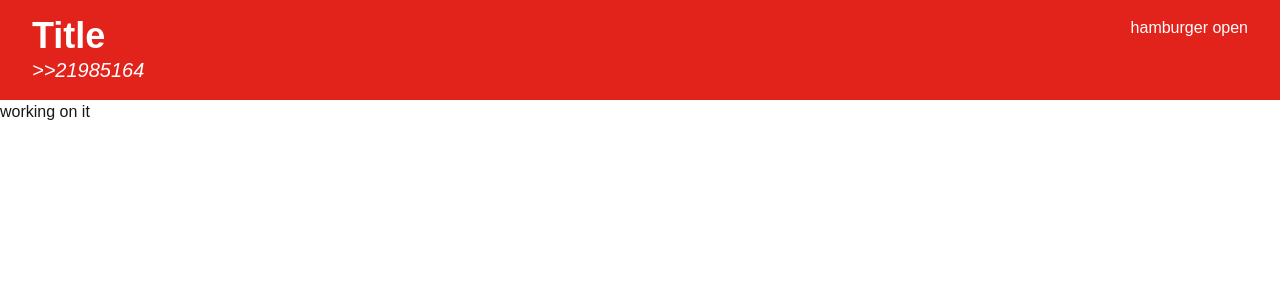
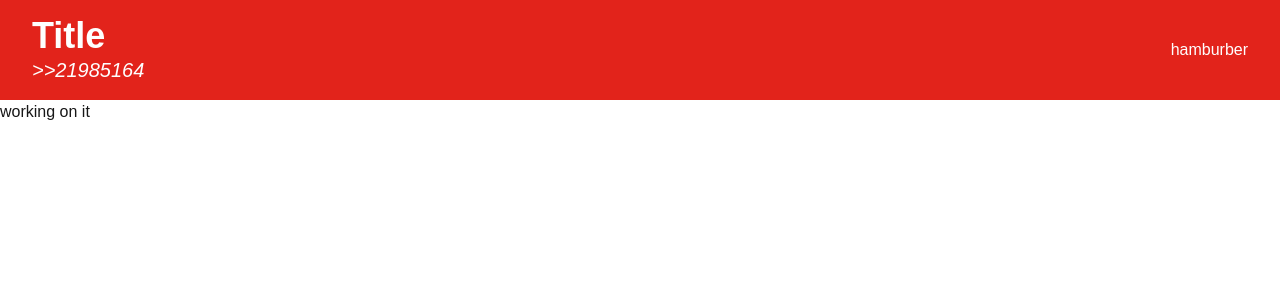
Before and after one commit to ml-sutton/cse3cwa_assignment1, a Next.js app in the folder code/: page / in a window 1280 px wide. Shown: the top 300 px of the page. Built offline with nearby package versions, Linux system fonts and the light colour scheme.

Commit message:
ending work on cse3cwa assignment 1 for today

```diff
--- a/code/src/components/global/header/hamburgerMenu/hamburgerButton.tsx
+++ b/code/src/components/global/header/hamburgerMenu/hamburgerButton.tsx
@@ -8,11 +8,12 @@ interface HamburgerButtonPropTypes {
 }
 
 export const HamburgerButton: React.FC<HamburgerButtonPropTypes> = ({ isOpen, changeState }) => {
+
   return (
-    <div className="flex justify-center items-center">
-      {!isOpen ? (<>
-        hamburger open</>) : (<>
-          hamburger</>)}
+    <div className="flex justify-center items-center w-full h-full" onClick={(_) => { changeState((prev) => prev = !isOpen) }}>
+      <div className="">
+        hamburber
+      </div>
     </div>
   )
 }
--- /dev/null
+++ b/code/src/components/global/header/hamburgerMenu/hamburgerLink.tsx
@@ -0,0 +1,15 @@
+import Link from "next/link"
+
+interface HamburgerLinkPropTypes {
+  name: string
+  href: string
+}
+
+export const HamburgerLink: React.FC<HamburgerLinkPropTypes> = ({ name, href }) => {
+  return (
+
+    <div className="py-4 px-4 bg-[#e2231b] w-full text-center border-l-2 border-b-2 border-[#242424] text-[#fefefe]">
+      <Link href={href}>{name}</Link>
+    </div>
+  )
+}
--- a/code/src/components/global/header/hamburgerMenu/hamburgerMenu.tsx
+++ b/code/src/components/global/header/hamburgerMenu/hamburgerMenu.tsx
@@ -1,8 +1,19 @@
+"use client"
 import { PageLinks, PageLink } from "@/const/pagelinks"
-export const HamburgerMenu: React.FC = () => {
-  return(
-    <>
+import { HamburgerLink } from "./hamburgerLink"
+import { ThemeContext } from "@/utils/theme/context/ThemeContext";
+import { useContext } from "react";
 
-    </>
+interface HamburgerMenuPropTypes {
+  isOpen: boolean
+}
+export const HamburgerMenu: React.FC<HamburgerMenuPropTypes> = ({ isOpen }) => {
+  const theme = useContext(ThemeContext);
+  return (
+    <div className={`flex  transition-all flex-row ${isOpen ? "h-fit" : "h-0"}`}>
+      <div className={`flex flex-col mt-4 h-fit justify-center items-center ${isOpen ? "flex" : "hidden"}`}>
+        {PageLinks.map((item, key) => (<HamburgerLink href={item.href} name={item.name} key={key} />))}
+      </div>
+    </div>
   )
 }
--- a/code/src/components/global/header/header.tsx
+++ b/code/src/components/global/header/header.tsx
@@ -8,11 +8,11 @@ import { ThemeContext } from "@/utils/theme/context/ThemeContext"
 
 export const Header: React.FC = () => {
   const theme = useContext(ThemeContext);
-  const themeColours = theme == "dark" ? "bg-latrobe-dark fg-latrobe-dark" : "bg-latrobe-light fg-latrobe-light"
   return (
-    <div className={`${themeColours} w-screen flex justify-end px-8 py-4`}>
+    <div className={`w-screen flex justify-end px-8 py-4 ${theme == "dark" ? "bg-latrobe-dark fg-latrobe-dark" : theme == "light" ? "bg-latrobe-light fg-latrobe-light" : "bg-latrobe-dark fg-latrobe-dark"} `}>
       <TitleCard />
       <Navbar />
+
     </div>
 
   )
--- a/code/src/components/global/header/navbar.tsx
+++ b/code/src/components/global/header/navbar.tsx
@@ -1,6 +1,7 @@
 "use client"
 import { HamburgerButton } from "./hamburgerMenu/hamburgerButton";
 import { useState } from "react";
+import { HamburgerMenu } from "./hamburgerMenu/hamburgerMenu";
 
 
 export const Navbar: React.FC = () => {
@@ -9,6 +10,10 @@ export const Navbar: React.FC = () => {
   return (
     <div className="">
       <HamburgerButton isOpen={hamburgerState} changeState={setHamburgerState} />
+      <div className="absolute right-0">
+        <HamburgerMenu isOpen={hamburgerState} />
+
+      </div>
     </div>
   )
 }
```
